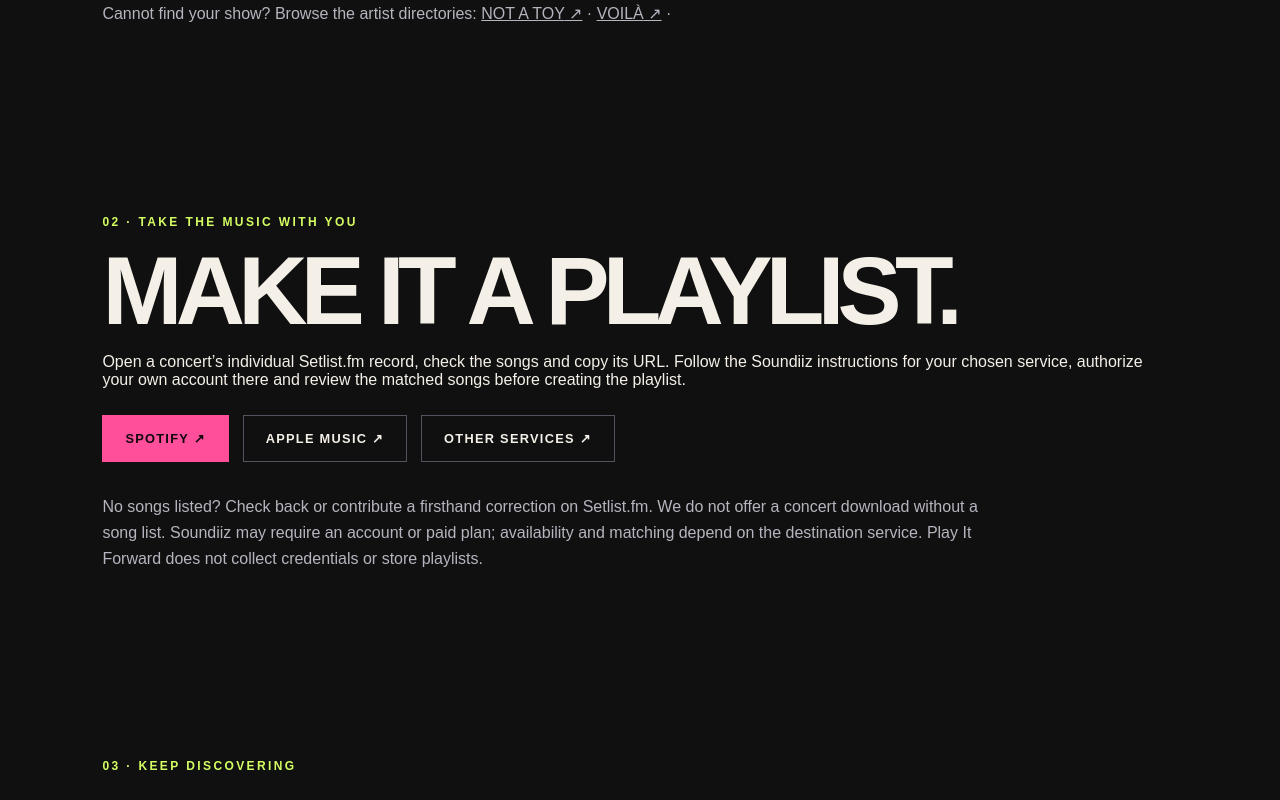
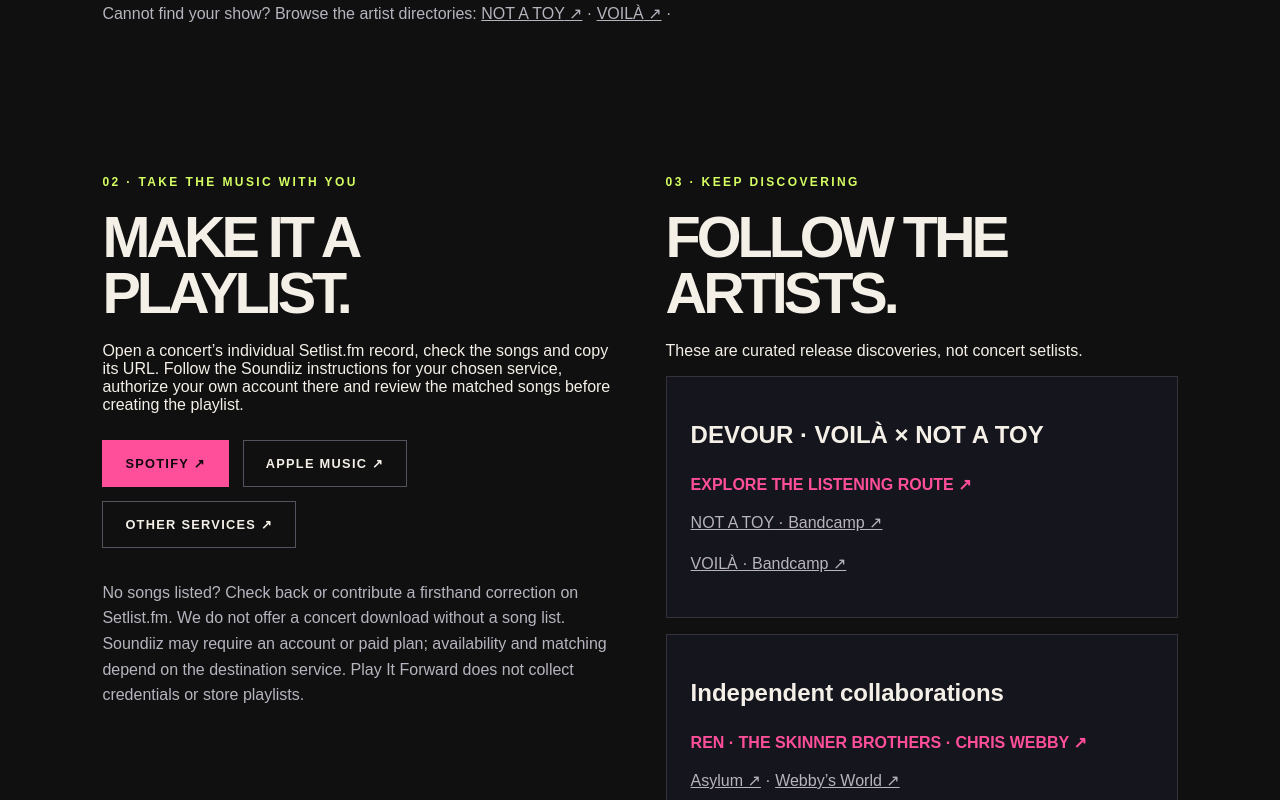
Before and after one commit to Loptr-Lab/pay-it-forward, a Next.js app: page /radio in a window 1280 px wide. Shown: the part 1420-2220 px from the top of the page. Built offline with nearby package versions, Linux system fonts and the light colour scheme.

Commit message:
Use responsive two-column radio layout in shared stylesheet

```diff
--- a/src/app/globals.css
+++ b/src/app/globals.css
@@ -366,3 +366,11 @@
 .radio-file-button:focus-within{outline:2px solid #b6ef56;outline-offset:3px}
 
 .site-breadcrumbs{padding:12px 8vw;color:var(--muted);font-size:1rem;line-height:1.6}.site-breadcrumbs ol{display:flex;flex-wrap:wrap;gap:4px 10px;list-style:none;margin:0;padding:0}.site-breadcrumbs li+li::before{content:"/";margin-right:10px}.site-breadcrumbs a{color:var(--text);text-decoration:underline}.site-breadcrumbs [aria-current="page"]{color:var(--text)}
+
+/* Radio: paired transfer and discovery sections, stacked at narrow widths. */
+.radio-discovery-row{display:grid;grid-template-columns:repeat(2,minmax(0,1fr));gap:clamp(24px,4vw,64px);padding:40px 8vw 64px;align-items:start}
+.radio-discovery-row>.route-stops{padding:0;min-width:0}
+.radio-discovery-row>.route-stops>h2{font-size:clamp(2.4rem,4.5vw,4.4rem);line-height:.98;overflow-wrap:break-word}
+.radio-discovery-row .route-cards{grid-template-columns:minmax(0,1fr)}
+.radio-discovery-row .hero-actions{flex-wrap:wrap}
+@media(max-width:700px){.radio-discovery-row{grid-template-columns:minmax(0,1fr);padding:32px 6vw 48px;gap:40px}}
```
